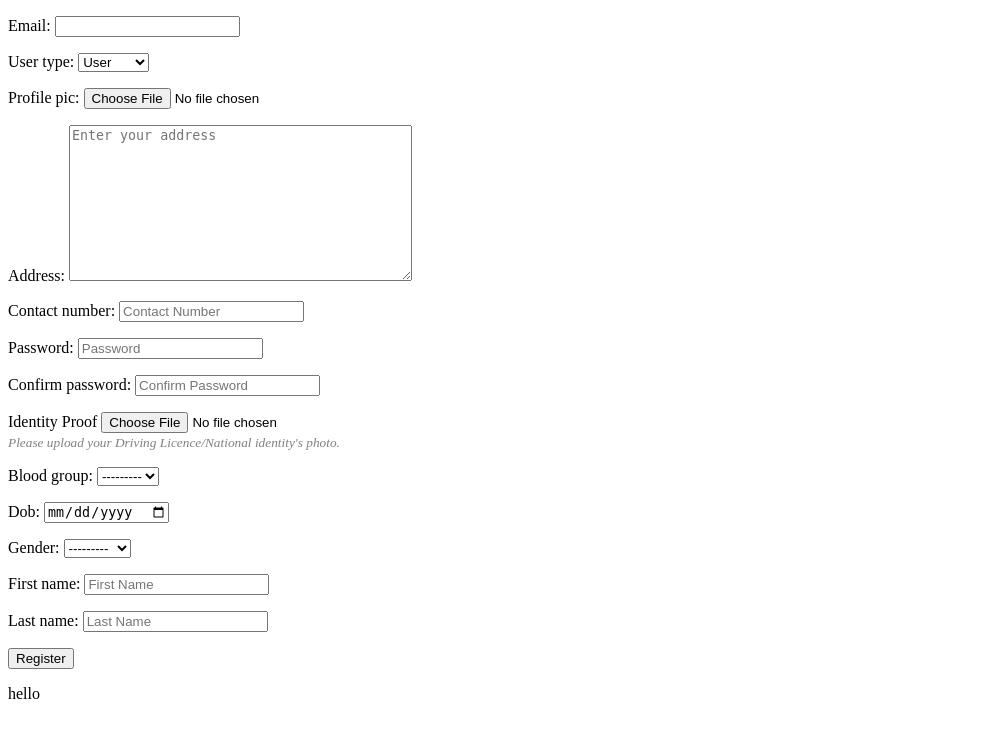
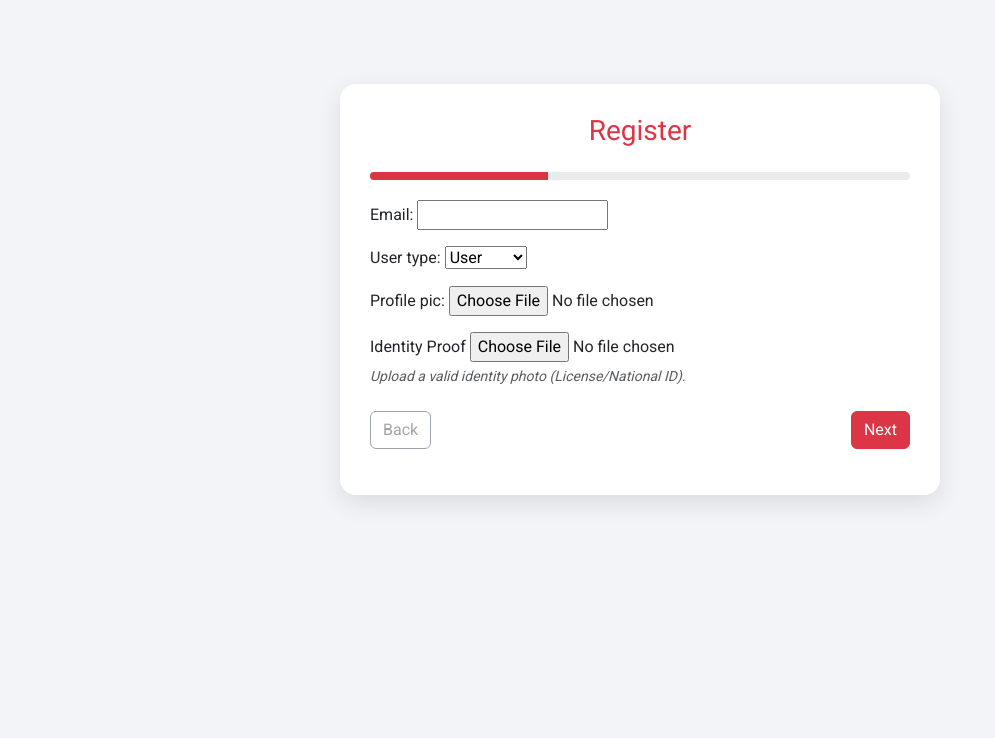
Before and after one commit to Surendra-58/bloodbank1, a Django app: page /register/ in a window 1280 px wide. Shown: the top 738 px of the page, without its empty margins (0-995 px from the left). Run offline with Django 5.2, Linux system fonts and the light colour scheme.

Commit message:
admin donor hospital v3 (dashboard)

```diff
--- a/test_sm/myapp/templates/base.html
+++ b/test_sm/myapp/templates/base.html
@@ -57,14 +57,18 @@
 </head>
 <body>
 
-    <div class="container">
-        {% if messages %}
-        <div class="messages">
-            {% for message in messages %}
-                <div class="alert alert-{{ message.tags }}">{{ message }}</div>
-            {% endfor %}
-        </div>
-        {% endif %}
+
+<!--         {% if messages %}
+            <div class="messages mt-3">
+                {% for message in messages %}
+                    <div class="alert alert-{{ message.tags }} alert-dismissible fade show" role="alert">
+                        {{ message }}
+                        <button type="button" class="btn-close" data-bs-dismiss="alert" aria-label="Close"></button>
+                    </div>
+                {% endfor %}
+            </div>
+
+        {% endif %} -->
 
         {% block content %}
         {% endblock %}
--- a/test_sm/myapp/templates/register.html
+++ b/test_sm/myapp/templates/register.html
@@ -1,114 +1,275 @@
-<!DOCTYPE html>
-<html>
-<head>
-    <meta charset="utf-8">
-    <meta name="viewport" content="width=device-width, initial-scale=1">
-    <title>Register</title>
-    <script type="text/javascript">
-        document.addEventListener("DOMContentLoaded", function() {
-            const userTypeSelect = document.getElementById('id_user_type');
-            const organizationFields = document.getElementById('organization-fields');
-            const userFields = document.getElementById('user-fields');
-            const dobField = document.getElementById('id_dob');  // Date of birth field
-            const identityMessage = document.getElementById('identity-message');  // Define the identity message element
+{% extends 'base.html' %}
 
-            // Function to update identity message
-            function updateIdentityMessage() {
-                if (userTypeSelect.value === "2") { // Assuming 2 = Hospital
-                    identityMessage.innerHTML = "<i>Please enter Organization identity Photo, so that we can verify your registration.</i>";
-                } else {
-                    identityMessage.innerHTML = "<i>Please upload your Driving Licence/National identity's photo.</i>";
-                }
-            }
+{% block title %}Register | Blood Bank{% endblock %}
 
-            // Run the function on page load and when the selection changes
-            userTypeSelect.addEventListener("change", updateIdentityMessage);
-            updateIdentityMessage(); // Call initially to set the correct message
+{% block extra_head %}
+<!-- Bootstrap Icons -->
+<link rel="stylesheet" href="https://cdn.jsdelivr.net/npm/bootstrap-icons@1.10.5/font/bootstrap-icons.css">
 
-            // Function to toggle the required attribute and field visibility
-            function toggleFields() {
-                if (userTypeSelect.value === "2") {  // Hospital
-                    organizationFields.style.display = "block";
-                    userFields.style.display = "none";
-                    dobField.removeAttribute('required');  // Disable 'required' for dob
-                    dobField.setAttribute('disabled', 'true');  // Optional: Disable dob input for hospital
-                } else {
-                    organizationFields.style.display = "none";
-                    userFields.style.display = "block";
-                    dobField.setAttribute('required', 'true');  // Enable 'required' for dob
-                    dobField.removeAttribute('disabled');  // Enable dob input for regular user
-                }
-            }
+<style>
+    .register-card {
+        max-width: 600px;
+        margin: auto;
+        background: white;
+        padding: 30px;
+        border-radius: 16px;
+        box-shadow: 0 8px 25px rgba(0, 0, 0, 0.1);
+    }
 
-            // Listen for changes in user_type
-            userTypeSelect.addEventListener('change', toggleFields);
+    .form-step {
+        display: none;
+    }
 
-            // Initial toggle based on the current selection
-            toggleFields();
-        });
-    </script>
+    .form-step.active {
+        display: block;
+    }
 
-</head>
-<body>
+    .progress {
+        height: 8px;
+        margin-bottom: 20px;
+    }
+
+    .profile-preview {
+        display: block;
+        width: 100px;
+        height: 100px;
+        object-fit: cover;
+        border-radius: 50%;
+        margin-top: 10px;
+    }
+
+    .strength-meter {
+        height: 6px;
+        margin-top: 5px;
+    }
+
+    .strength-weak {
+        background: #dc3545;
+    }
+
+    .strength-medium {
+        background: #ffc107;
+    }
+
+    .strength-strong {
+        background: #28a745;
+    }
+
+    .btn-group-nav {
+        display: flex;
+        justify-content: space-between;
+    }
+</style>
+{% endblock %}
+
+{% block content %}
+<div class="register-card mt-4">
+
+    <h3 class="text-center text-danger mb-4">Register</h3>
+
+    <div class="progress">
+        <div class="progress-bar bg-danger" role="progressbar" id="progress-bar" style="width: 33%"></div>
+    </div>
+
     {% if messages %}
-    <ul>
-        {% for message in messages %}
-            <li>{{ message }}</li>
-        {% endfor %}
-    </ul>
+        <div class="messages mt-3">
+            {% for message in messages %}
+                <div class="alert alert-{{ message.tags }} alert-dismissible fade show" role="alert">
+                    {{ message }}
+                    <button type="button" class="btn-close" data-bs-dismiss="alert" aria-label="Close"></button>
+                </div>
+            {% endfor %}
+        </div>
     {% endif %}
 
-    <form method="post" enctype="multipart/form-data">
+    <form method="post" enctype="multipart/form-data" id="registerForm">
         {% csrf_token %}
 
-        <!-- Display all form errors at the top -->
         {% if form.errors %}
-            <div style="color: red;">
-                <ul>
+            <div class="alert alert-danger alert-dismissible fade show mb-3" role="alert">
+                <ul class="mb-0">
                     {% for field in form %}
                         {% for error in field.errors %}
                             <li>{{ error }}</li>
                         {% endfor %}
                     {% endfor %}
                 </ul>
+                <button type="button" class="btn-close" data-bs-dismiss="alert" aria-label="Close"></button>
             </div>
-        {% else %}
         {% endif %}
 
-        <!-- Form fields -->
-        <p>{{ form.email.label_tag }} {{ form.email }}</p>
-        <p>{{ form.user_type.label_tag }} {{ form.user_type }}</p>
-
-        <p>{{ form.profile_pic.label_tag }} {{ form.profile_pic }}</p>
-        <p>{{ form.address.label_tag }} {{ form.address }}</p>
-        <p>{{ form.contact_number.label_tag }} {{ form.contact_number }}</p>
-
-        <p>{{ form.password.label_tag }} {{ form.password }}</p>
-        <p>{{ form.confirm_password.label_tag }} {{ form.confirm_password }}</p>
-        <!-- <p>{{ form.identity.label_tag }} {{ form.identity }}</p> -->
-        <p>
-            {{ form.identity.label_tag|safe }} {{ form.identity }}
-            <br>
-            <small id="identity-message" style="color: gray;"></small>
-        </p>
-
-
-        <!-- User Fields (Visible for Regular User) -->
-        <div id="user-fields">
-            <p>{{ form.blood_group.label_tag }} {{ form.blood_group }}</p>
-            <p>{{ form.dob.label_tag }} {{ form.dob }}</p>
-            <p>{{ form.gender.label_tag }} {{ form.gender }}</p>
-            <p>{{ form.first_name.label_tag }} {{ form.first_name }}</p>
-            <p>{{ form.last_name.label_tag }} {{ form.last_name }}</p>
+        <!-- Step 1: Basic Info -->
+        <div class="form-step active">
+            <div class="mb-3">
+                {{ form.email.label_tag }} {{ form.email }}
+            </div>
+            <div class="mb-3">
+                {{ form.user_type.label_tag }} {{ form.user_type }}
+            </div>
+            <div class="mb-3">
+                {{ form.profile_pic.label_tag }} {{ form.profile_pic }}
+                <img id="profilePreview" class="profile-preview d-none" />
+            </div>
+            <div class="mb-3">
+                {{ form.identity.label_tag|safe }} {{ form.identity }}
+                <small id="identity-message" class="text-muted d-block mt-1"></small>
+            </div>
         </div>
 
-        <!-- Hospital-specific fields (Visible for Hospitals) -->
-        <div id="organization-fields" style="display: none;">
-            <p>{{ form.organization_name.label_tag }} {{ form.organization_name }}</p>
+        <!-- Step 2: Contact & Security -->
+        <div class="form-step">
+            <div class="mb-3">
+                {{ form.address.label_tag }} {{ form.address }}
+            </div>
+            <div class="mb-3">
+                {{ form.contact_number.label_tag }} {{ form.contact_number }}
+            </div>
+            <div class="mb-3">
+                {{ form.password.label_tag }} {{ form.password }}
+                <div class="strength-meter bg-light" id="strengthMeter"></div>
+            </div>
+            <div class="mb-3">
+                {{ form.confirm_password.label_tag }} {{ form.confirm_password }}
+            </div>
         </div>
 
-        <button type="submit">Register</button>
+        <!-- Step 3: Personal or Hospital Info -->
+        <div class="form-step">
+            <div id="user-fields">
+                <div class="mb-3">{{ form.blood_group.label_tag }} {{ form.blood_group }}</div>
+                <div class="mb-3">{{ form.dob.label_tag }} {{ form.dob }}</div>
+                <div class="mb-3">{{ form.gender.label_tag }} {{ form.gender }}</div>
+                <div class="mb-3">{{ form.first_name.label_tag }} {{ form.first_name }}</div>
+                <div class="mb-3">{{ form.last_name.label_tag }} {{ form.last_name }}</div>
+            </div>
+            <div id="organization-fields" style="display: none;">
+                <div class="mb-3">{{ form.organization_name.label_tag }} {{ form.organization_name }}</div>
+            </div>
+        </div>
+
+        <div class="btn-group-nav mt-4">
+            <button type="button" class="btn btn-outline-secondary" id="prevBtn" disabled>Back</button>
+            <button type="button" class="btn btn-danger" id="nextBtn">Next</button>
+        </div>
+        <div class="mt-3 text-center">
+            <button type="submit" class="btn btn-success w-100 d-none" id="submitBtn">Submit</button>
+        </div>
     </form>
-    <p>hello</p>
-</body>
-</html>
+</div>
+{% endblock %}
+
+{% block extra_js %}
+<script>
+    const steps = document.querySelectorAll('.form-step');
+    let currentStep = 0;
+
+    const prevBtn = document.getElementById('prevBtn');
+    const nextBtn = document.getElementById('nextBtn');
+    const submitBtn = document.getElementById('submitBtn');
+    const progressBar = document.getElementById('progress-bar');
+
+    function updateStep() {
+        steps.forEach((step, index) => {
+            step.classList.toggle('active', index === currentStep);
+        });
+
+        prevBtn.disabled = currentStep === 0;
+        nextBtn.classList.toggle('d-none', currentStep === steps.length - 1);
+        submitBtn.classList.toggle('d-none', currentStep !== steps.length - 1);
+        progressBar.style.width = `${((currentStep + 1) / steps.length) * 100}%`;
+    }
+
+    nextBtn.addEventListener('click', () => {
+        const currentFields = steps[currentStep].querySelectorAll('input, select, textarea');
+
+        let allValid = true;
+        currentFields.forEach(field => {
+            if (!field.checkValidity()) {
+                field.reportValidity();
+                allValid = false;
+            }
+        });
+
+        if (allValid && currentStep < steps.length - 1) {
+            currentStep++;
+            updateStep();
+        }
+    });
+
+    prevBtn.addEventListener('click', () => {
+        if (currentStep > 0) currentStep--;
+        updateStep();
+    });
+
+    // Toggle fields based on user_type
+    const userTypeSelect = document.getElementById('id_user_type');
+    const organizationFields = document.getElementById('organization-fields');
+    const userFields = document.getElementById('user-fields');
+    const dobField = document.getElementById('id_dob');
+    const identityMessage = document.getElementById('identity-message');
+
+    function updateIdentityMessage() {
+        if (userTypeSelect.value === "2") {
+            identityMessage.innerHTML = "<i>Upload your organization identity photo for verification.</i>";
+        } else {
+            identityMessage.innerHTML = "<i>Upload a valid identity photo (License/National ID).</i>";
+        }
+    }
+
+    function toggleFields() {
+        if (userTypeSelect.value === "2") {
+            organizationFields.style.display = "block";
+            userFields.style.display = "none";
+            dobField.removeAttribute('required');
+            dobField.setAttribute('disabled', true);
+        } else {
+            organizationFields.style.display = "none";
+            userFields.style.display = "block";
+            dobField.setAttribute('required', true);
+            dobField.removeAttribute('disabled');
+        }
+    }
+
+    userTypeSelect.addEventListener('change', () => {
+        updateIdentityMessage();
+        toggleFields();
+    });
+
+    updateIdentityMessage();
+    toggleFields();
+
+    // Password strength meter
+    const passwordInput = document.getElementById('id_password');
+    const strengthMeter = document.getElementById('strengthMeter');
+
+    passwordInput.addEventListener('input', function () {
+        const value = passwordInput.value;
+        let strength = 0;
+        if (value.length > 5) strength++;
+        if (/[A-Z]/.test(value)) strength++;
+        if (/\d/.test(value)) strength++;
+        if (/[\W]/.test(value)) strength++;
+
+        strengthMeter.className = 'strength-meter';
+        if (strength <= 1) {
+            strengthMeter.classList.add('strength-weak');
+        } else if (strength === 2 || strength === 3) {
+            strengthMeter.classList.add('strength-medium');
+        } else {
+            strengthMeter.classList.add('strength-strong');
+        }
+    });
+
+    // Profile picture preview
+    const profileInput = document.getElementById('id_profile_pic');
+    const previewImg = document.getElementById('profilePreview');
+
+    profileInput.addEventListener('change', function () {
+        const file = this.files[0];
+        if (file) {
+            previewImg.src = URL.createObjectURL(file);
+            previewImg.classList.remove('d-none');
+        }
+    });
+</script>
+{% endblock %}
--- a/test_sm/myapp/views.py
+++ b/test_sm/myapp/views.py
@@ -102,8 +102,8 @@ def register_page(request):
                 user.save()  # Save the user with updated age
 
             user.save()
-            print(user)
-            messages.success(request, "Registration successful.")
+            # print(user)
+            # messages.success(request, "Registration successful.")
             return redirect("login")  # Redirect to login page
         else:
             messages.error(request, "Error in registration. Please check your details.")
```
Also changed, not shown: test_sm/myapp/templates/forget.html (+11 -0 lines), test_sm/myapp/templates/password-reset-sent.html (+11 -0 lines), test_sm/myapp/templates/register1.html (added, +114 -0 lines), test_sm/myapp/templates/reset-password.html (+12 -1 lines), test_sm/test_sm/settings.py (+13 -1 lines), test_sm/media/OIP_1_Gf2nIlW.jpg (added), test_sm/media/OIP_2_4BsTh5i.jpg (added), test_sm/media/OIP_2_OBSiExz.jpg (added), test_sm/media/OIP_5_B2g65ED.jpg (added).
